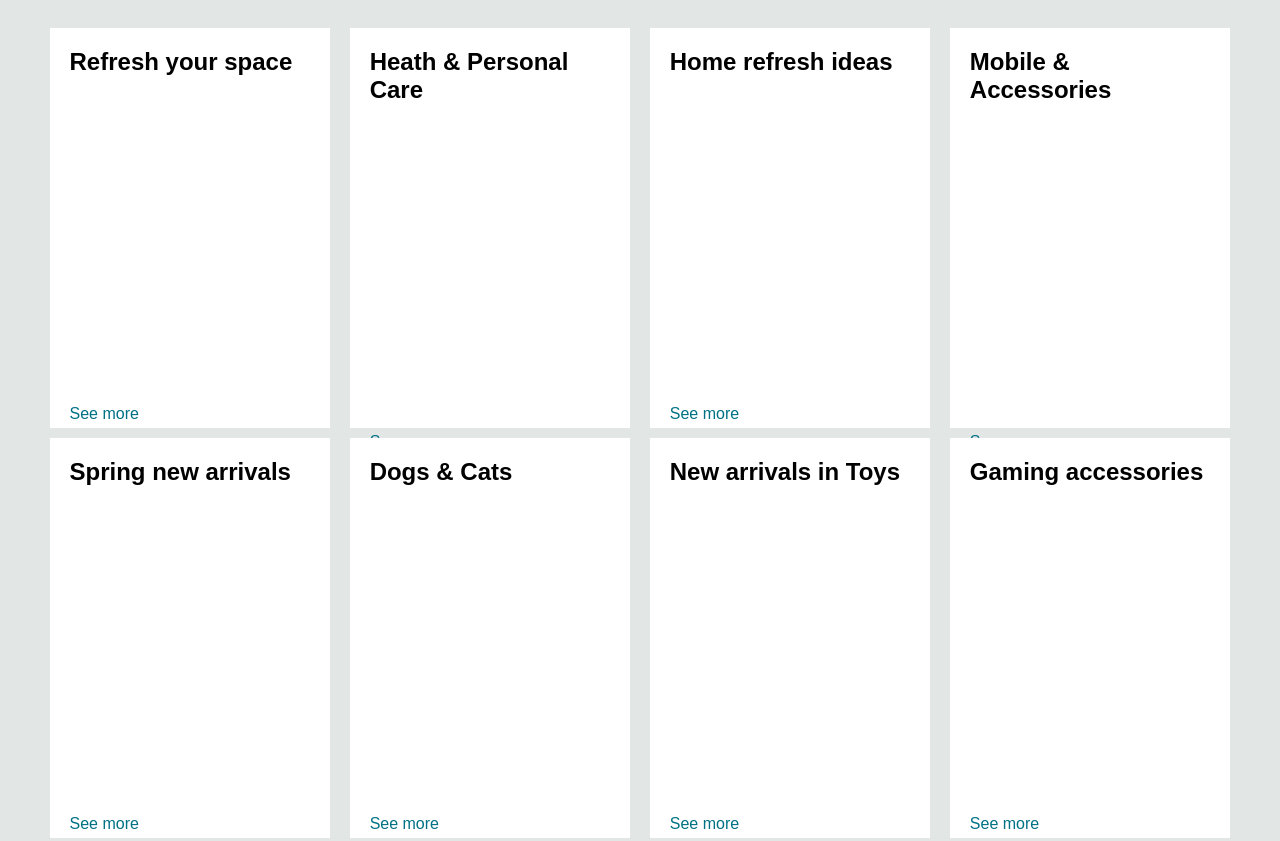
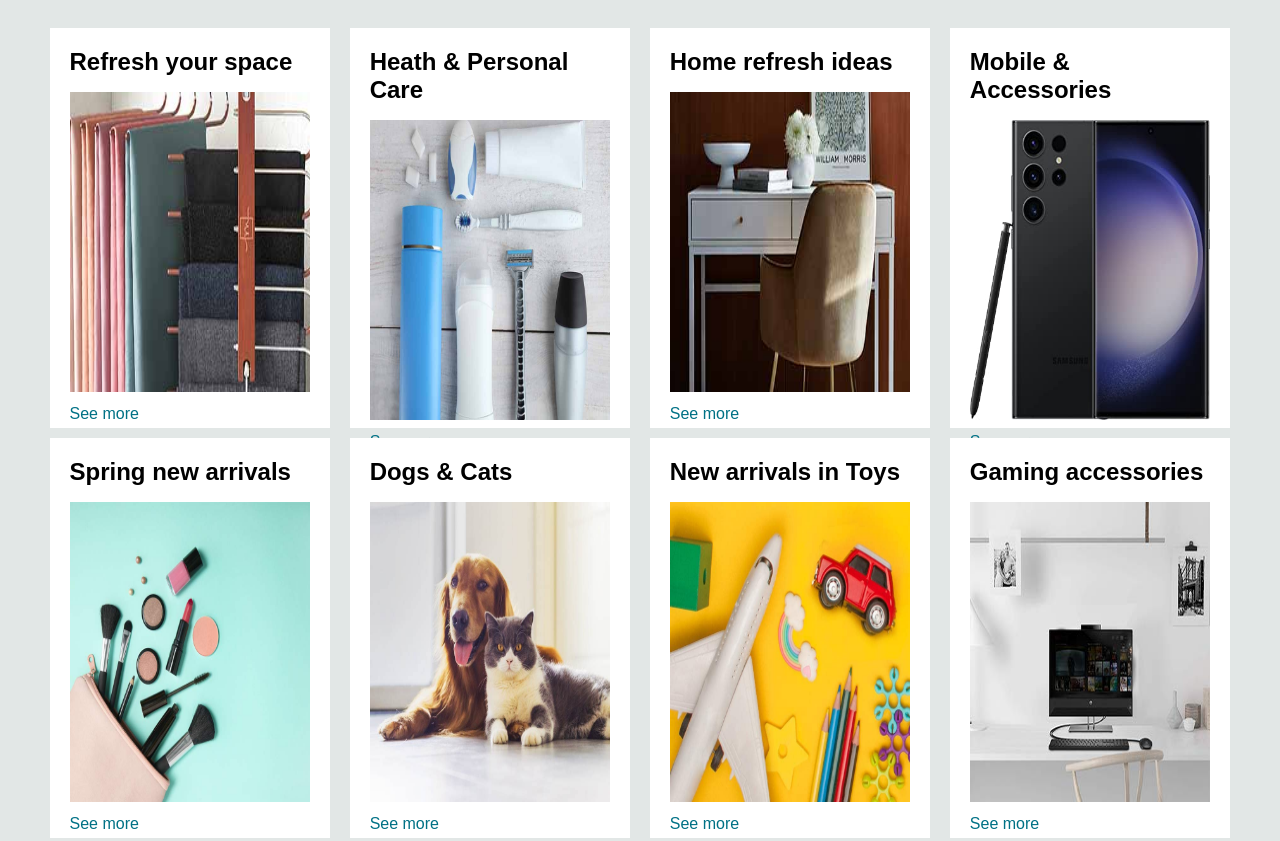
Before and after one commit to Ajay-Devkate/Amazon-Clone, a plain HTML site: page index.html in a window 1280 px wide. Shown: the part 452-1293 px from the top of the page. Drawn offline with Linux system fonts and the light colour scheme.

Commit message:
Update index.html

```diff
--- a/index.html
+++ b/index.html
@@ -90,7 +90,7 @@
         <div class="box-content">
             <h2>Refresh your space</h2>
         <div class="box-img"
-        style="background-image: url('assets/box1_image.jpg') ;">
+        style="background-image: url('box1_image.jpg') ;">
     </div>
         <p>See more</p>
         </div>
@@ -100,7 +100,7 @@
     <div class="box"> <div class="box-content">
         <h2>Heath & Personal Care</h2>
     <div class="box-img"
-    style="background-image: url('assets/box2_image.jpg') ;">
+    style="background-image: url('box2_image.jpg') ;">
 </div>
     <p>See more</p>
     </div></div>
@@ -109,7 +109,7 @@
     <div class="box"> <div class="box-content">
         <h2>Home refresh ideas</h2>
     <div class="box-img"
-    style="background-image: url('assets/box3_image.jpg') ;">
+    style="background-image: url('box3_image.jpg') ;">
 </div>
     <p>See more</p>
     </div></div>
@@ -118,7 +118,7 @@
     <div class="box"> <div class="box-content">
         <h2>Mobile & Accessories</h2>
     <div class="box-img"
-    style="background-image: url('assets/box4_image.jpg') ;">
+    style="background-image: url('box4_image.jpg') ;">
 </div>
     <p>See more</p>
     </div></div>
@@ -128,7 +128,7 @@
         <div class="box-content">
             <h2>Spring new arrivals</h2>
         <div class="box-img"
-        style="background-image: url('assets/box5_image.jpg') ;">
+        style="background-image: url('box5_image.jpg') ;">
     </div>
         <p>See more</p>
         </div>
@@ -138,7 +138,7 @@
     <div class="box"> <div class="box-content">
         <h2>Dogs & Cats</h2>
     <div class="box-img"
-    style="background-image: url('assets/box6_image.jpg') ;">
+    style="background-image: url('box6_image.jpg') ;">
 </div>
     <p>See more</p>
     </div></div>
@@ -147,7 +147,7 @@
     <div class="box"> <div class="box-content">
         <h2>New arrivals in Toys</h2>
     <div class="box-img"
-    style="background-image: url('assets/box7_image.jpg') ;">
+    style="background-image: url('box7_image.jpg') ;">
 </div>
     <p>See more</p>
     </div></div>
@@ -156,7 +156,7 @@
     <div class="box"> <div class="box-content">
         <h2>Gaming accessories</h2>
     <div class="box-img"
-    style="background-image: url('assets/box8_image.jpg') ;">
+    style="background-image: url('box8_image.jpg') ;">
 </div>
     <p>See more</p>
     </div></div>
```
